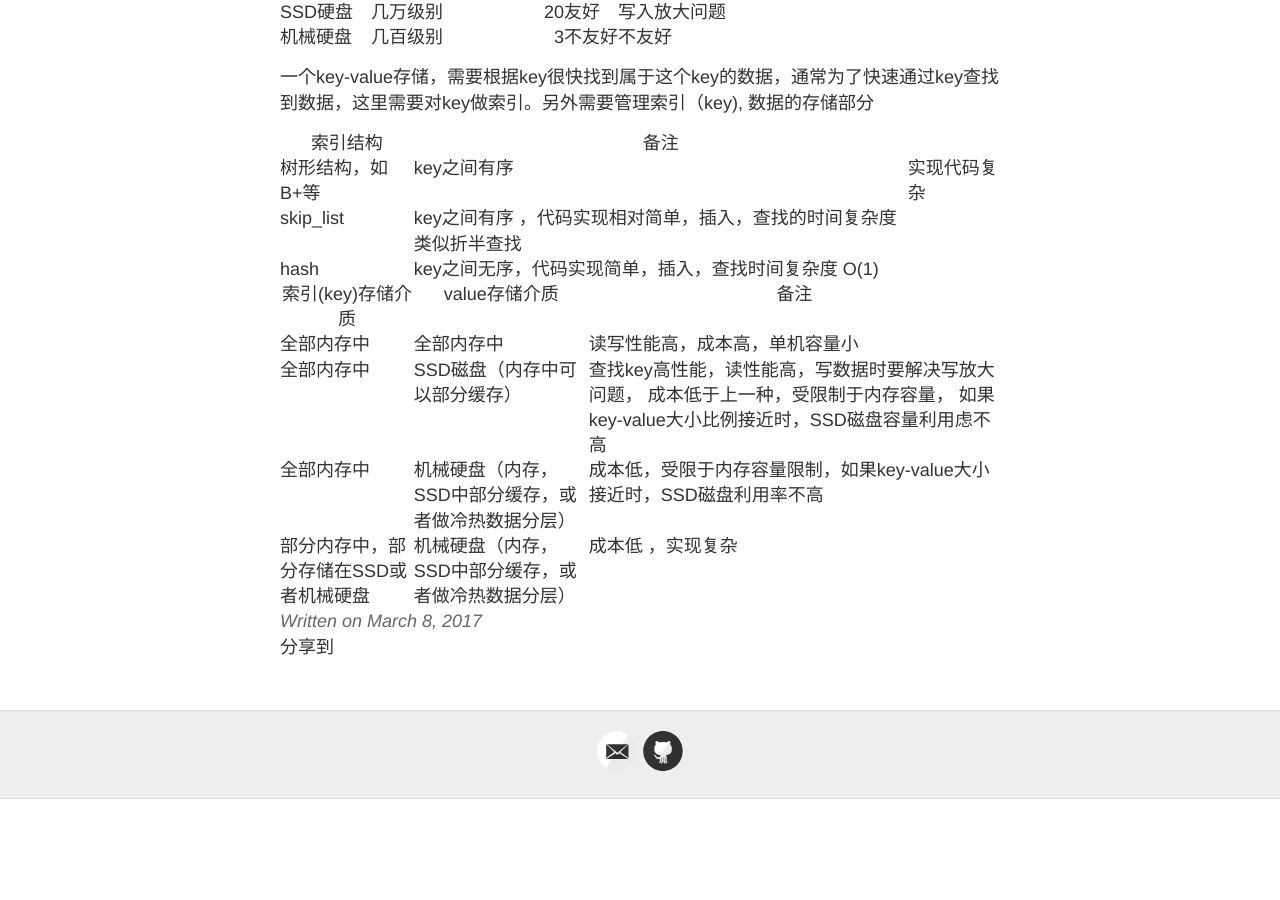
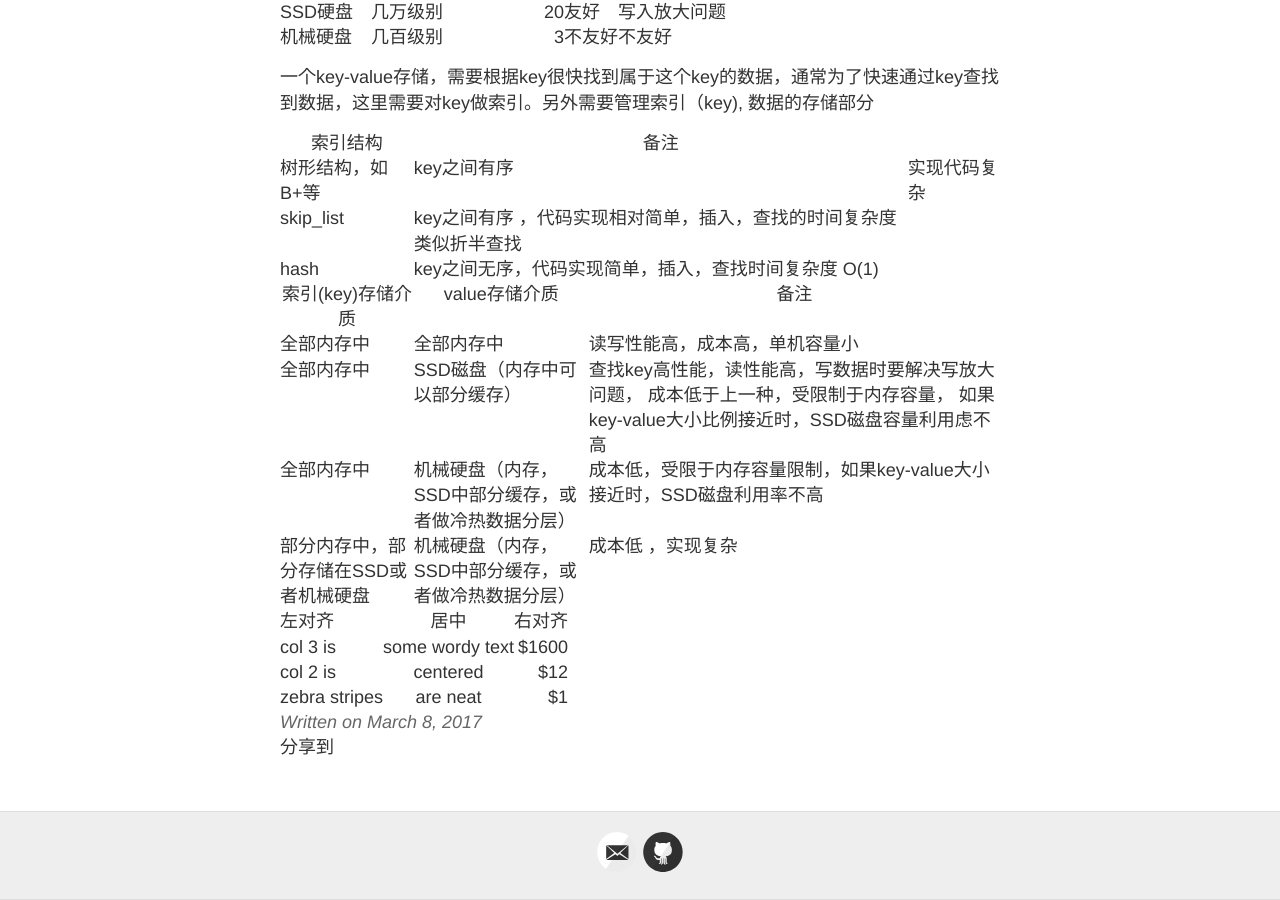
Before and after one commit to smallHW89/smallHW89.github.io, a Jekyll site: the page built from _posts/2017-03-08-key-value-a.md, in a window 1280 px wide and 900 px high, scrolled down 1192 px. Built offline with Jekyll 4.4.1, drawn with Linux system fonts in a browser that asks for light colours; our own code applies the rules of GitHub Pages for plain Markdown files; comment, search, counter and statistics services are not loaded; before the commit the page ends 1991 px from its top, so only the background shows below that.

Commit message:
Update 2017-03-08-key-value-a.md

```diff
--- a/_posts/2017-03-08-key-value-a.md
+++ b/_posts/2017-03-08-key-value-a.md
@@ -71,3 +71,10 @@ facebook 基于rocksdb 开发的。
 | 全部内存中           |  SSD磁盘（内存中可以部分缓存）| 查找key高性能，读性能高，写数据时要解决写放大问题， 成本低于上一种，受限制于内存容量， 如果key-value大小比例接近时，SSD磁盘容量利用虑不高|
 |全部内存中           |  机械硬盘（内存，SSD中部分缓存，或者做冷热数据分层） | 成本低，受限于内存容量限制，如果key-value大小接近时，SSD磁盘利用率不高|
 |部分内存中，部分存储在SSD或者机械硬盘| 机械硬盘（内存，SSD中部分缓存，或者做冷热数据分层） | 成本低 ，实现复杂 |
+
+
+| 左对齐 | 居中  | 右对齐 |
+| :------------ |:---------------:| -----:|
+| col 3 is      | some wordy text | $1600 |
+| col 2 is      | centered        |   $12 |
+| zebra stripes | are neat        |    $1 |
```
